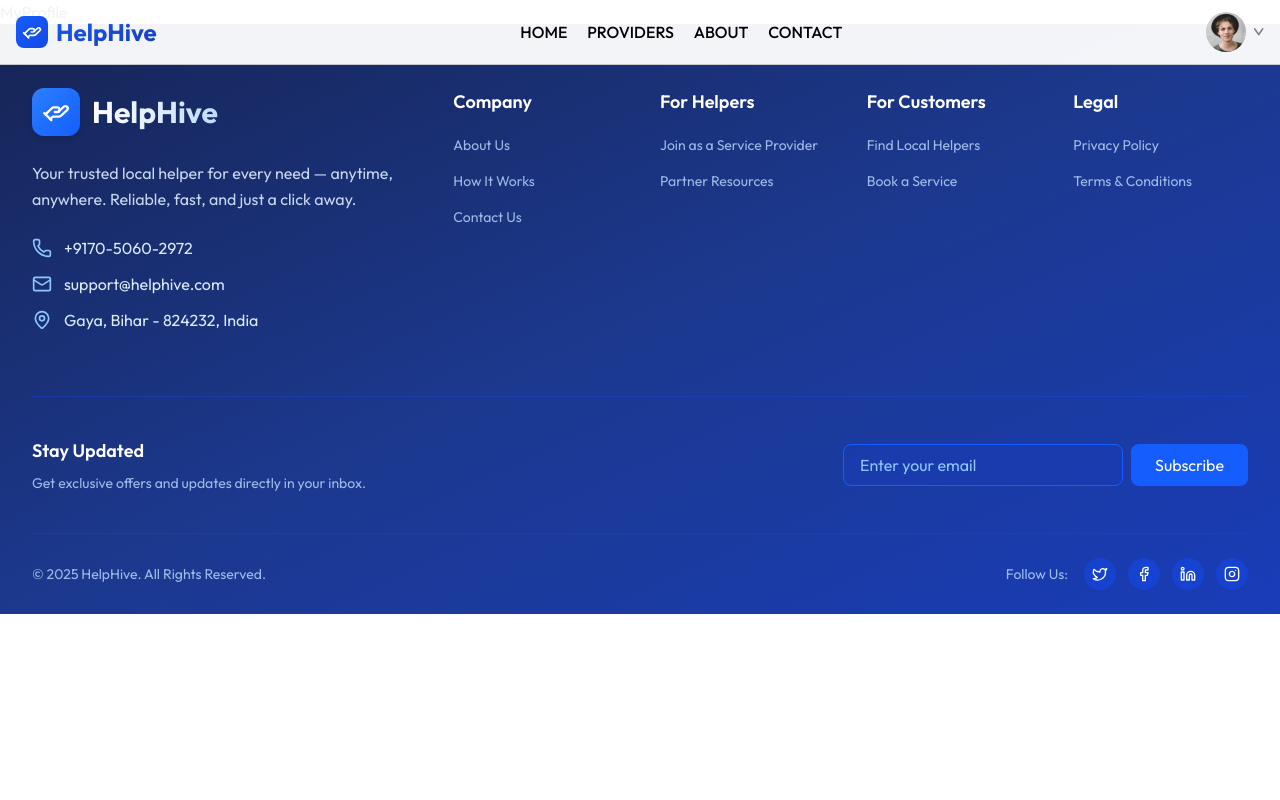
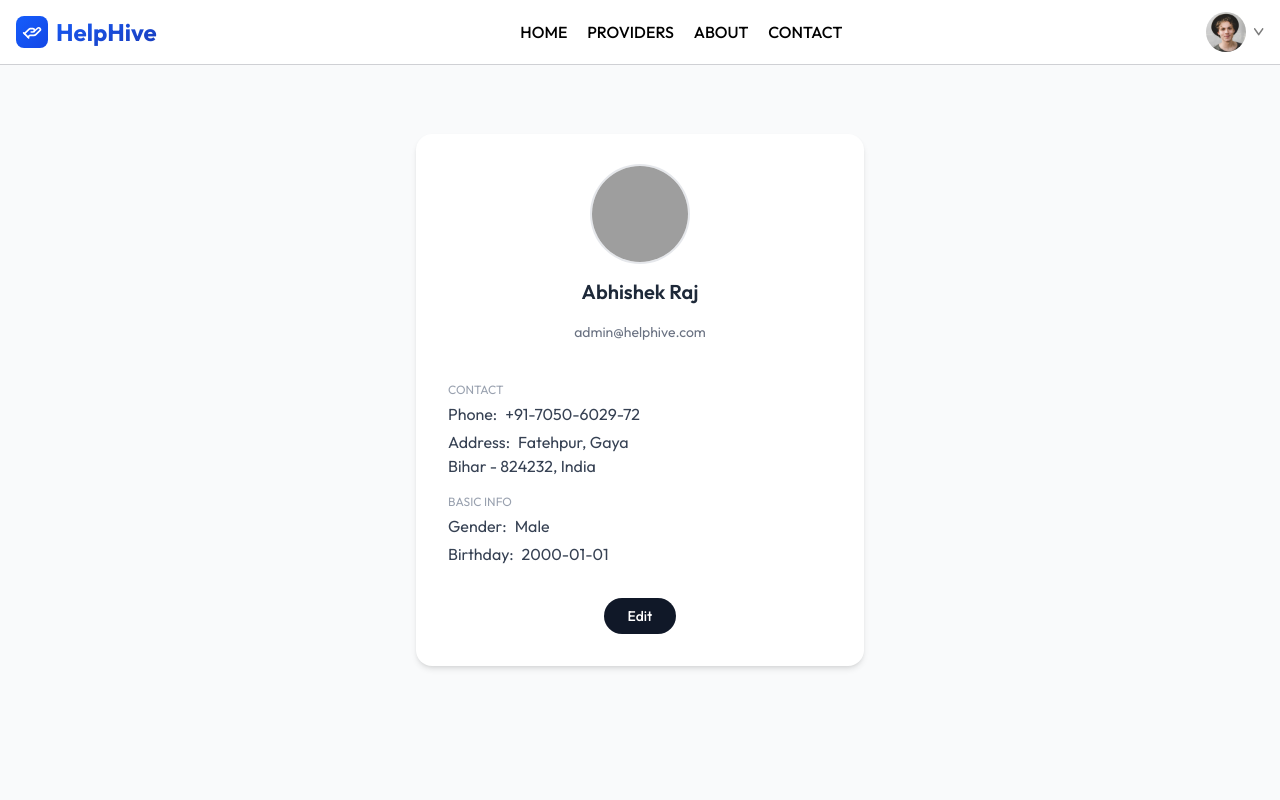
Before and after one commit to abhiraj33181/HelpHive, a React (Vite) app in the folder client/: page /my-profile in a window 1280 px wide. Shown: the top 800 px of the page. Built offline with nearby package versions, Linux system fonts and the light colour scheme; grey boxes are pictures that could not be loaded.

Commit message:
Adding UI Syling

```diff
--- a/client/src/Pages/MyAppointments.jsx
+++ b/client/src/Pages/MyAppointments.jsx
@@ -1,8 +1,55 @@
-import React from 'react'
+import React, { useContext } from 'react'
+import { AppContext } from '../context/AppContext'
 
 const MyAppointments = () => {
+  const { providers } = useContext(AppContext)
   return (
-    <div>MyAppointments</div>
+    <div className='my-10 md:flex-row gap-12'>
+      <div className="min-h-screen bg-gray-50 py-10 px-4 flex justify-center">
+        <div className="w-full max-w-2xl">
+          <h2 className="text-2xl font-semibold text-zinc-800 mb-6 border-b pb-2">My Appointments</h2>
+          <div className="space-y-6">
+            {providers.slice(0, 2).map((item, index) => (
+              <div
+                key={index}
+                className="bg-white rounded-xl shadow-sm flex flex-col md:flex-row transition hover:shadow-md"
+              >
+                <div className="md:w-44 flex-shrink-0 p-4 flex justify-center items-center">
+                  <img
+                    className="w-28 h-28 object-cover rounded-lg bg-indigo-50"
+                    src={item.image}
+                    alt={item.name}
+                  />
+                </div>
+                <div className="flex-1 p-4 flex flex-col justify-between">
+                  <div>
+                    <h3 className="text-lg font-semibold text-neutral-800">{item.name}</h3>
+                    <div className="text-sm text-zinc-600">{item.service}</div>
+                    <div className="mt-2">
+                      <span className="font-medium text-zinc-700">Address:</span>
+                      <div className="text-xs text-zinc-500">{item.address.line1}</div>
+                      <div className="text-xs text-zinc-500">{item.address.line2}</div>
+                    </div>
+                    <div className="text-xs mt-2">
+                      <span className="font-medium text-neutral-800">Date & Time:</span>{" "}
+                      25, Nov, 2025 | 11:30 AM
+                    </div>
+                  </div>
+                  <div className="mt-4 flex gap-3">
+                    <button className="w-1/2 py-2 rounded-lg border border-blue-600 text-blue-600 font-semibold bg-blue-50 hover:bg-blue-600 hover:text-white transition-colors">
+                      Pay Online
+                    </button>
+                    <button className="w-1/2 py-2 rounded-lg border border-red-500 text-red-600 font-semibold bg-red-50 hover:bg-red-600 hover:text-white transition-colors">
+                      Cancel
+                    </button>
+                  </div>
+                </div>
+              </div>
+            ))}
+          </div>
+        </div>
+      </div>
+    </div>
   )
 }
 
--- a/client/src/Pages/MyProfile.jsx
+++ b/client/src/Pages/MyProfile.jsx
@@ -1,9 +1,120 @@
-import React from 'react'
+import React, { useState } from "react";
 
 const MyProfile = () => {
+  const [userData, setUserData] = useState({
+    name: "Abhishek Raj",
+    image: "https://scontent.fjai12-1.fna.fbcdn.net/v/t39.30808-6/457099340_1553158288944079_9117185733565955047_n.jpg?stp=dst-jpg_p526x296_tt6&_nc_cat=109&ccb=1-7&_nc_sid=6ee11a&_nc_ohc=Ek_ONcjBRuAQ7kNvwG7NgsQ&_nc_oc=AdlGyYEX2Vtg5Rniirb97cXxjEtAVTXIdomwv_l-1onfsDClzSDS9aiVfJ1MxgR1azAMG2E0iC5WrBqPtxAQML0Y&_nc_zt=23&_nc_ht=scontent.fjai12-1.fna&_nc_gid=DyVDLVkYf_TAln5O6zKoqQ&oh=00_AfhSGVOrpSsccI_Dx-5aNmxGBAwaRfCzDYDF55H-WEQ19g&oe=690D6D96",
+    email: "admin@helphive.com",
+    phone: "+91-7050-6029-72",
+    address: { line1: "Fatehpur, Gaya", line2: "Bihar - 824232, India" },
+    gender: "Male",
+    dob: "2000-01-01",
+  });
+  const [isEdit, setIsEdit] = useState(false);
+
   return (
-    <div>MyProfile</div>
-  )
-}
+    <div className="min-h-screen flex items-center justify-center bg-gray-50 px-2 py-12">
+      <div className="w-full max-w-md bg-white rounded-2xl shadow-md flex flex-col items-center gap-4 p-8">
+        <img
+          src={userData.image}
+          className="w-24 h-24 object-cover rounded-full ring-2 ring-gray-200"
+          alt="Profile"
+        />
+        {isEdit ? (
+          <input
+            type="text"
+            className="text-center text-lg font-medium border-b mb-1 focus:outline-none focus:border-blue-400 transition col-span-2"
+            value={userData.name}
+            onChange={e => setUserData(prev => ({ ...prev, name: e.target.value }))}
+          />
+        ) : (
+          <h2 className="text-xl font-semibold text-gray-800">{userData.name}</h2>
+        )}
+        <p className="text-gray-500 text-sm">{userData.email}</p>
+        <div className="w-full mt-6 space-y-4">
+          <div className="flex flex-col space-y-1">
+            <span className="text-gray-400 text-xs uppercase">Contact</span>
+            <div className="text-gray-700">
+              Phone:
+              {isEdit ?
+                <input className="w-full border-b-2 border-blue-300 bg-transparent px-2 py-2 focus:outline-none focus:border-blue-600 text-gray-900 transition" type="text" value={userData.phone}
+                  onChange={e => setUserData(prev => ({ ...prev, phone: e.target.value }))} /> :
+                <span className="ml-2">{userData.phone}</span>
+              }
+            </div>
+            <div className="text-gray-700">
+              Address:
+              {isEdit ?
+                <span className="flex flex-col gap-1 ml-2">
+                  <input className="w-full border-b-2 border-blue-300 bg-transparent px-2 py-2 focus:outline-none focus:border-blue-600 text-gray-900 transition" type="text" value={userData.address.line1}
+                    onChange={e =>
+                      setUserData(prev => ({
+                        ...prev,
+                        address: { ...prev.address, line1: e.target.value },
+                      }))
+                    }
+                  />
+                  <input className="w-full border-b-2 border-blue-300 bg-transparent px-2 py-2 focus:outline-none focus:border-blue-600 text-gray-900 transition" type="text" value={userData.address.line2}
+                    onChange={e =>
+                      setUserData(prev => ({
+                        ...prev,
+                        address: { ...prev.address, line2: e.target.value },
+                      }))
+                    }
+                  />
+                </span> :
+                <span className="ml-2">
+                  {userData.address.line1}<br />{userData.address.line2}
+                </span>
+              }
+            </div>
+          </div>
 
-export default MyProfile
+          <div className="flex flex-col space-y-1">
+            <span className="text-gray-400 text-xs uppercase">Basic Info</span>
+            <div className="text-gray-700">
+              Gender:
+              {isEdit ? (
+                <select
+                  className="w-full border-b-2 border-blue-300 bg-transparent px-2 py-2 focus:outline-none focus:border-blue-600 text-gray-900 transition"
+                  value={userData.gender}
+                  onChange={e =>
+                    setUserData(prev => ({ ...prev, gender: e.target.value }))
+                  }
+                >
+                  <option value="Male">Male</option>
+                  <option value="Female">Female</option>
+                </select>
+              ) : (
+                <span className="ml-2">{userData.gender}</span>
+              )}
+            </div>
+            <div className="text-gray-700">
+              Birthday:
+              {isEdit ? (
+                <input
+                  className="w-full border-b-2 border-blue-300 bg-transparent px-2 py-2 focus:outline-none focus:border-blue-600 text-gray-900 transition"
+                  type="date"
+                  value={userData.dob}
+                  onChange={e =>
+                    setUserData(prev => ({ ...prev, dob: e.target.value }))
+                  }
+                />
+              ) : (
+                <span className="ml-2">{userData.dob}</span>
+              )}
+            </div>
+          </div>
+        </div>
+        <button
+          className="mt-4 px-6 py-2 rounded-full text-sm font-medium bg-gray-900 text-white hover:bg-gray-700 transition"
+          onClick={() => setIsEdit(!isEdit)}
+        >
+          {isEdit ? "Save" : "Edit"}
+        </button>
+      </div>
+    </div>
+  );
+};
+
+export default MyProfile;
--- a/client/src/assets/assets.js
+++ b/client/src/assets/assets.js
@@ -41,7 +41,7 @@ export const providers = [
         about:
             'Ravi Kumar is a skilled electrician specializing in home wiring, fan and light installations, and appliance repair. Known for his quick service and reliability across the city.',
         price: '250/hr',
-        location: {
+        address: {
             line1: 'Shastri Nagar',
             line2: 'Patna, Bihar',
         },
@@ -56,7 +56,7 @@ export const providers = [
         about:
             'Anjali Singh provides personalized home tuition for students in grades 6–10. She focuses on conceptual learning and exam preparation in Science and Mathematics.',
         price: "300/hr",
-        location: {
+        address: {
             line1: 'Rajendra Nagar',
             line2: 'Patna, Bihar',
         },
@@ -71,7 +71,7 @@ export const providers = [
         about:
             'Amit Verma offers quick and affordable plumbing services for bathrooms, kitchens, and water tanks. Available for emergency repairs 24/7.',
         price: "200/hr",
-        location: {
+        address: {
             line1: 'Kankarbagh',
             line2: 'Patna, Bihar',
         },
@@ -86,7 +86,7 @@ export const providers = [
         about:
             'Sneha Patel is a fashion tailor specializing in women’s wear, custom stitching, and alterations. She ensures perfect fitting and on-time delivery.',
         price: "180/hr",
-        location: {
+        address: {
             line1: 'Boring Road',
             line2: 'Patna, Bihar',
         },
@@ -101,7 +101,7 @@ export const providers = [
         about:
             'Rohit Sharma provides wall painting, waterproofing, and decorative paint solutions for homes and offices with clean finishing.',
         price: "350/hr",
-        location: {
+        address: {
             line1: 'Gola Road',
             line2: 'Patna, Bihar',
         },
@@ -116,7 +116,7 @@ export const providers = [
         about:
             'Meena Devi is an experienced home cook who prepares hygienic and tasty meals. She is available for part-time cooking services for families and bachelors.',
         price: "150/hr",
-        location: {
+        address: {
             line1: 'Exhibition Road',
             line2: 'Patna, Bihar',
         },
@@ -131,7 +131,7 @@ export const providers = [
         about:
             'Suresh Yadav provides custom furniture design, repair, and installation services. Skilled in both traditional and modular woodwork.',
         price: "400/hr",
-        location: {
+        address: {
             line1: 'Patliputra Colony',
             line2: 'Patna, Bihar',
         },
@@ -146,7 +146,7 @@ export const providers = [
         about:
             'Pooja offers home beauty services including facials, waxing, haircuts, and bridal makeup. Known for her professional and hygienic setup.',
         price: '500/hr',
-        location: {
+        address: {
             line1: 'Ashok Nagar',
             line2: 'Patna, Bihar',
         },
@@ -159,9 +159,9 @@ export const providers = [
         service: 'Landlord',
         experience: '12 Years',
         about:
-            'Rajesh Kumar owns several flats for rent in prime Patna locations. Verified landlord with clean rental agreements and fair pricing.',
+            'Rajesh Kumar owns several flats for rent in prime Patna addresss. Verified landlord with clean rental agreements and fair pricing.',
         price: '9000/month',
-        location: {
+        address: {
             line1: 'Anisabad',
             line2: 'Patna, Bihar',
         },
@@ -176,7 +176,7 @@ export const providers = [
         about:
             'Nisha runs a stationery and photocopy shop offering quick printing, lamination, and school supplies at affordable rates.',
         price: '₹10 – ₹500 per item',
-        location: {
+        address: {
             line1: 'Bailey Road',
             line2: 'Patna, Bihar',
         },
--- a/client/src/components/Header.jsx
+++ b/client/src/components/Header.jsx
@@ -52,13 +52,37 @@ function Header() {
                                 <div className='min-w-48 bg-white rounded-lg flex flex-col gap-4 p-4'>
                                     <p onClick={() => navigate('/my-profile')} className='hover:text-black cursor-pointer font-semibold'>My Profile</p>
                                     <p onClick={() => navigate('/my-appointment')} className='hover:text-black cursor-pointer font-semibold'>My Appointments</p>
-                                    <p onClick={() => {setToken(false); navigate('/')}} className='hover:text-black cursor-pointer font-semibold'>Logout</p>
+                                    <p onClick={() => { setToken(false); navigate('/') }} className='hover:text-black cursor-pointer font-semibold'>Logout</p>
                                 </div>
                             </div>
                         </div>
                     ) : (
                         <button onClick={() => navigate('/auth/login')} className='bg-gradient-to-r from-blue-600 to-blue-700 hover:from-blue-700 hover:to-blue-800 cursor-pointer text-white px-8 py-3 rounded-full hidden md:block transition-all duration-300 shadow-md hover:shadow-lg font-medium'>Create Account</button>
                     )}
+
+                    <img onClick={() => setShowMenu(true)} src={assets.menu_icon} className="w-6 md:hidden" />
+                    {/* mobile menu  */}
+                    <div className={`${showMenu ? 'fixed w-full' : 'h-0 w-0'} md:hidden right-0 top-0 bottom-0 z-20 overflow-hidden bg-white transition-all`}>
+                        <div className='flex items-center justify-between px-5 py-6'>
+                            <Link to='/' className='flex items-center space-x-2'>
+                                <div className='w-8 h-8 bg-gradient-to-br from-blue-600 to-blue-700 rounded-lg flex items-center justify-center'>
+                                    <HandHelpingIcon className='w-5 h-5 text-white' />
+                                </div>
+                                <div className='heading text-2xl font-bold bg-gradient-to-br from-blue-600 to-blue-800 bg-clip-text text-transparent'>
+                                    HelpHive
+                                </div>
+                            </Link>
+                            <img className='w-7' onClick={() => setShowMenu(false)} src={assets.cross_icon} />
+                        </div>
+                        <div>
+                            <ul className='flex flex-col items-center gap-2 mt-5 px-5 text=lg font-medium'>
+                                <NavLink onClick={() => setShowMenu(false)} to='/'><p className={`px-4 py-2 rounded-full inline-block uppercase`}>Home</p></NavLink>
+                                <NavLink onClick={() => setShowMenu(false)} to='/providers'><p className={`px-4 py-2 rounded-full inline-block uppercase`}>Providers</p></NavLink>
+                                <NavLink onClick={() => setShowMenu(false)} to='/about'><p className={`px-4 py-2 rounded-full inline-block uppercase`}>About</p></NavLink>
+                                <NavLink onClick={() => setShowMenu(false)} to='/contact'><p className={`px-4 py-2 rounded-full inline-block uppercase`}>Contact</p></NavLink>
+                            </ul>
+                        </div>
+                    </div>
                 </div>
             </div>
         </header>
--- a/client/src/index.css
+++ b/client/src/index.css
@@ -24,3 +24,9 @@
 @theme {
     --grid-cols-auto: repeat(auto-fill, minmax(200px, 1fr));
 }
+
+@media (max-width : 740px) {
+    .active p{
+        @apply text-white bg-[#5f6FFF]
+    }
+}
```
